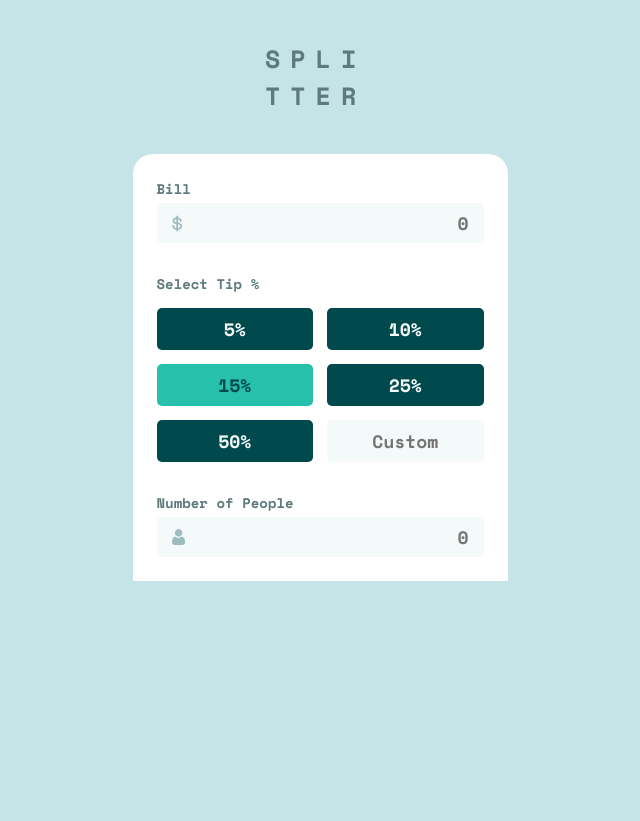
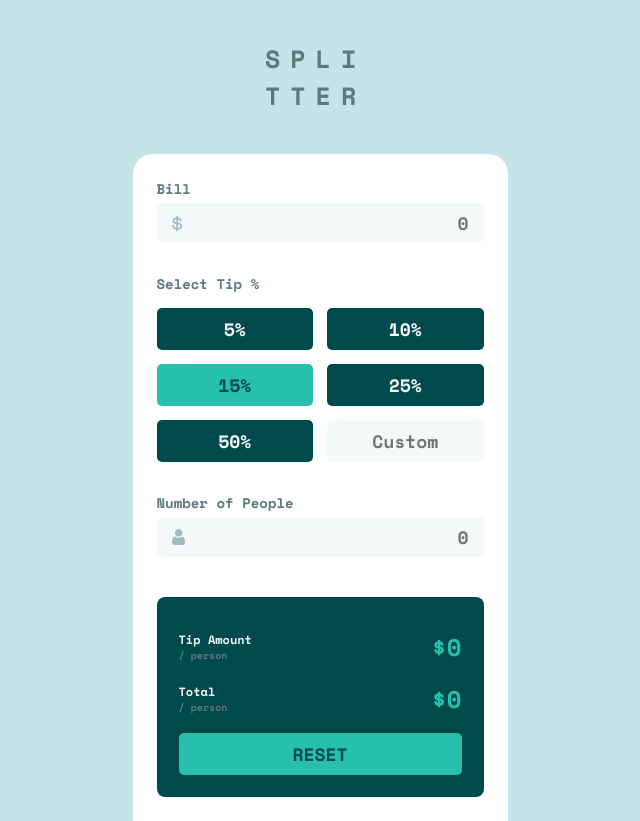
Before and after one commit to AmirhosseinHashemi/Tip-Calculator, a React (Create React App) app: page / in a window 1280 px wide. Shown: the whole page, without its empty margins (320-960 px from the left). Before the commit the page ends 800 px from the top, so only its background shows below. Built offline with nearby package versions, Linux system fonts and the light colour scheme.

Commit message:
create result component ui

```diff
--- a/src/App.js
+++ b/src/App.js
@@ -4,6 +4,7 @@ export default function App() {
       <h1>splitter</h1>
       <main>
         <Form />
+        <Result />
       </main>
     </>
   );
@@ -55,3 +56,27 @@ function Form() {
     </form>
   );
 }
+
+function Result() {
+  return (
+    <section className="result">
+      <div className="result__row" aria-label="tip amount">
+        <p className="result__title">
+          Tip Amount <span>/ person</span>
+        </p>
+        <p className="result__value">0</p>
+      </div>
+
+      <div className="result__row" aria-label="total">
+        <p className="result__title">
+          Total <span>/ person</span>
+        </p>
+        <p className="result__value">0</p>
+      </div>
+
+      <button className="result__reset" type="button">
+        Reset
+      </button>
+    </section>
+  );
+}
--- a/src/index.css
+++ b/src/index.css
@@ -145,3 +145,51 @@ input:focus {
   background-repeat: no-repeat;
   background-position: 1.5rem center;
 }
+
+.result {
+  display: grid;
+  gap: 1.6rem;
+
+  background-color: var(--color-neutral-veryDarkCyan);
+  padding: 2.2rem;
+  padding-top: 3.2rem;
+  border-radius: 0.8rem;
+}
+
+.result__row {
+  display: flex;
+  justify-content: space-between;
+  align-items: center;
+}
+
+.result__title {
+  display: flex;
+  flex-direction: column;
+
+  font-size: 1.2rem;
+  color: var(--color-neutral-veryLightGrayishCyan);
+}
+
+.result__title > span {
+  font-size: 1rem;
+  color: var(--color-neutral-darkGrayishCyan);
+}
+
+.result__value {
+  position: relative;
+  font-size: 2.4rem;
+  color: var(--color-primary-strongCyan);
+}
+
+.result__value::before {
+  position: absolute;
+  content: "$";
+  left: -1.5rem;
+}
+
+.result__reset {
+  width: 100%;
+  text-transform: uppercase;
+  color: var(--color-neutral-veryDarkCyan);
+  background-color: var(--color-primary-strongCyan);
+}
```
